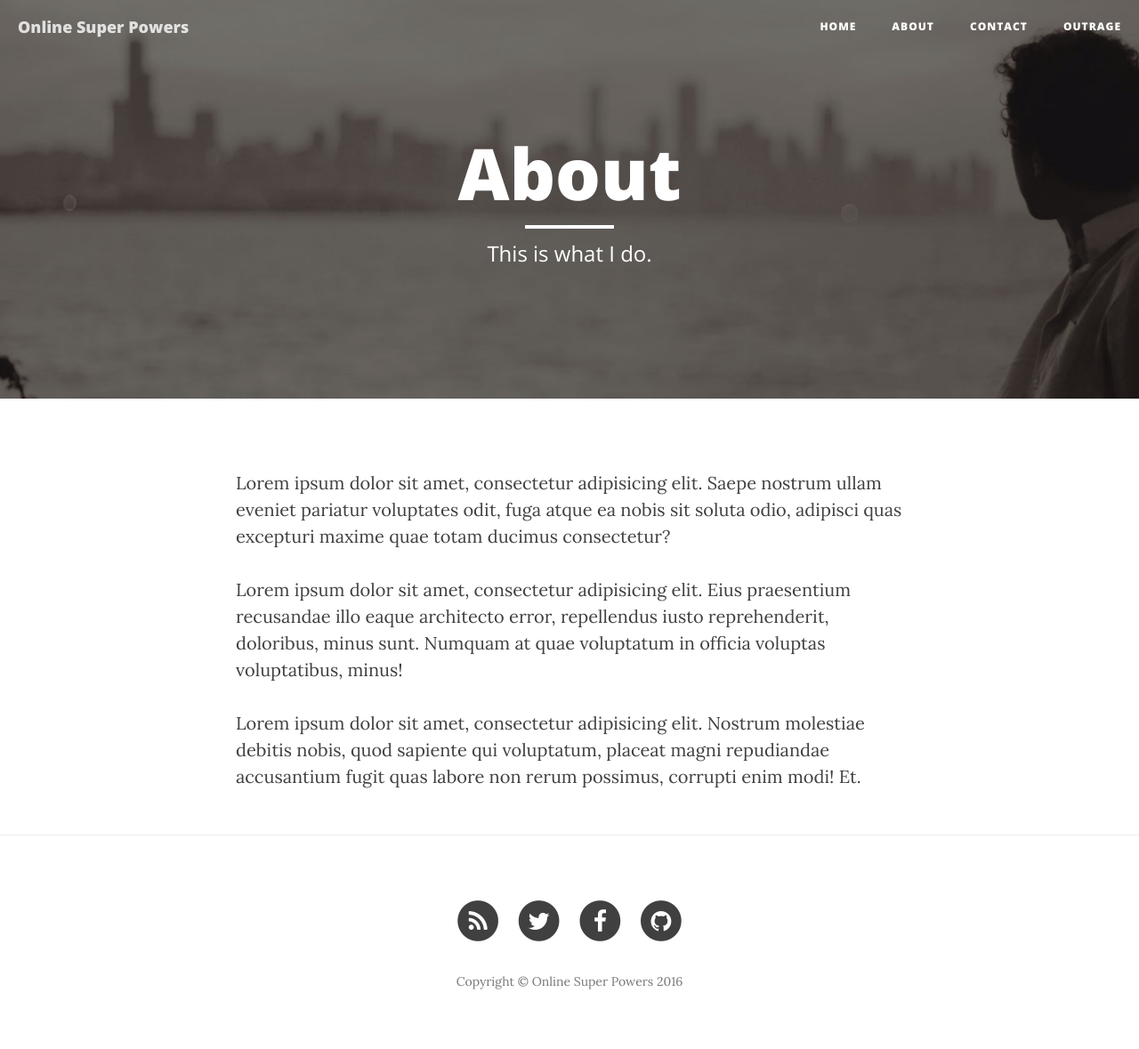
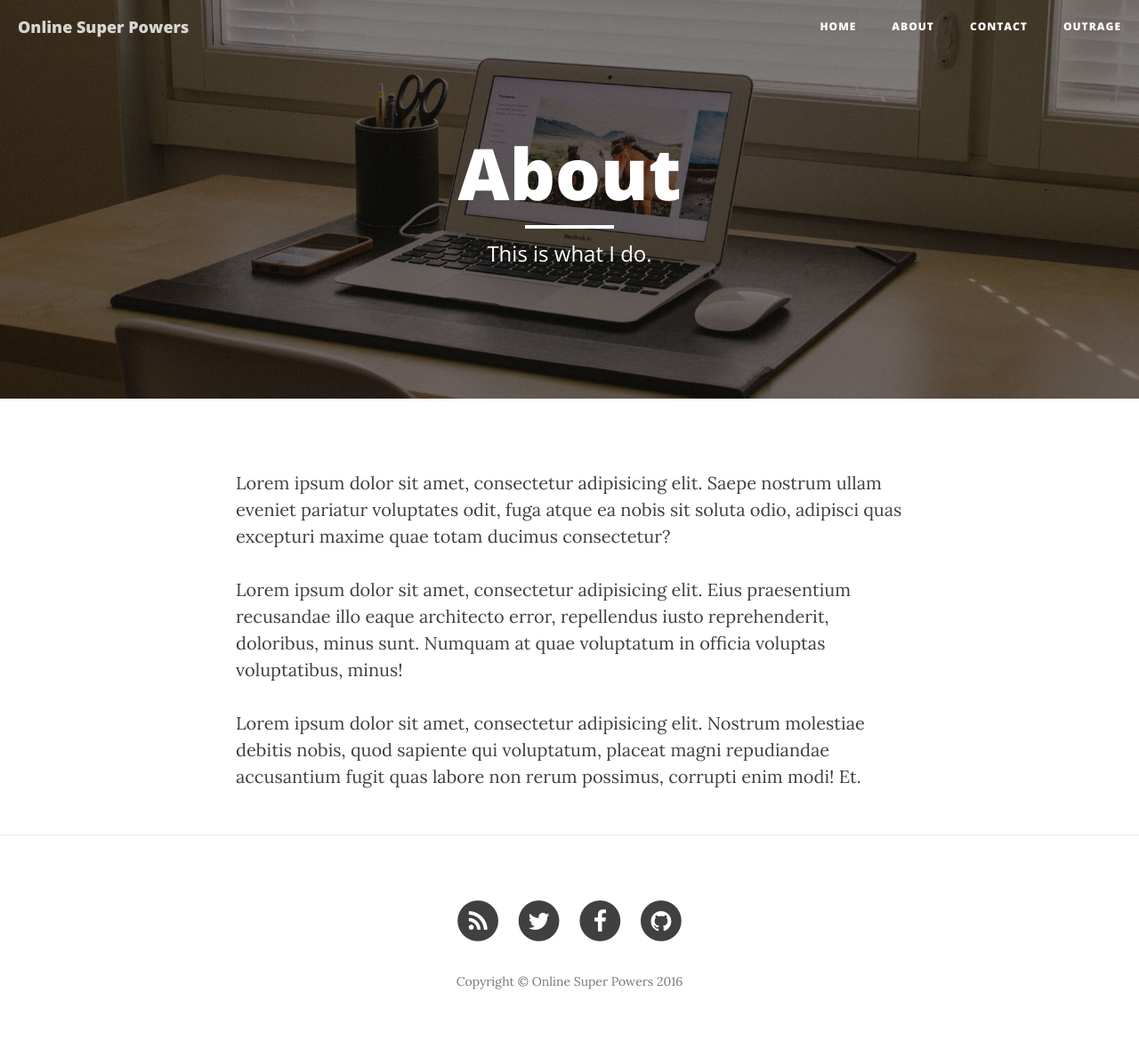
Before and after one commit to postpal/deploy, a Jekyll site: the page built from about.html, in a window 1280 px wide. Shown: the whole page at 89% size. Built offline with Jekyll 4.4.1, drawn with Linux system fonts in a browser that asks for light colours; nearby versions of some CDN libraries.

Commit message:
Updated '/_layouts/page.html' via CloudCannon

```diff
--- a/_layouts/page.html
+++ b/_layouts/page.html
@@ -3,7 +3,7 @@ layout: default
 ---
 
 <!-- Page Header -->
-<header class="intro-header" style="background-image: url('{{ site.baseurl }}/{% if page.header-img %}{{ page.header-img }}{% else %}{{ site.header-img }}{% endif %}')">
+<header class="intro-header" style="background-image: url('{% if page.ext-header-img %}{{ page.ext-header-img }}{% elseif page.header-img %}{{ site.baseurl }}/{{ page.header-img }}{% else %}{{ site.baseurl }}/{{ site.header-img }}{% endif %}')">
     <div class="container">
         <div class="row">
             <div class="col-lg-8 col-lg-offset-2 col-md-10 col-md-offset-1">
```
